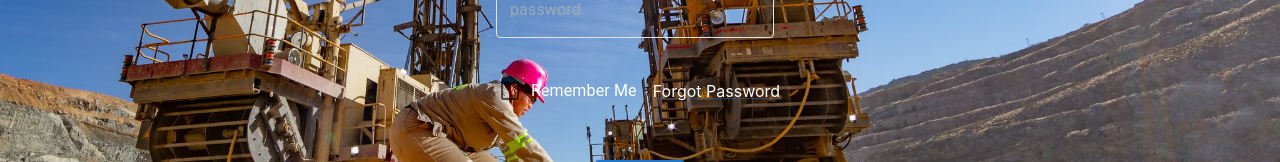
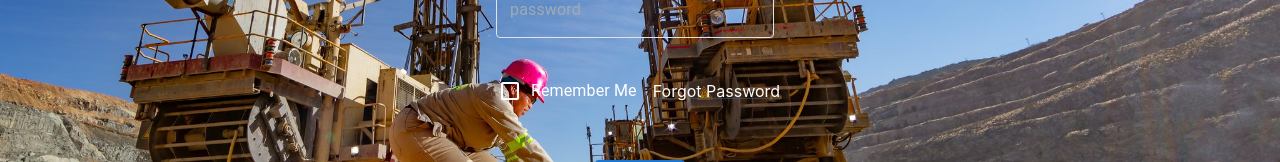
Before and after one commit to Charleswang8711/interview-flanders, a React (Create React App) app: page / in a window 1280 px wide. Shown: the part 366-528 px from the top of the page. Built offline with nearby package versions, Linux system fonts and the light colour scheme.

Commit message:
update css for checkbox

```diff
--- a/src/views/login/index.tsx
+++ b/src/views/login/index.tsx
@@ -77,7 +77,7 @@ export default function Login(): ReactElement {
       </div>
 
      <div className={styles.footer}>
-      <FormControlLabel className={styles.rememberMe} control={<Checkbox  />} label="Remember Me" />
+      <FormControlLabel className={styles.rememberMe} control={<Checkbox className={styles.checkbox}  />} label="Remember Me" />
       <Link href='#' className={styles.forgotPW} underline='always' >Forgot Password</Link>
      </div>
 
--- a/src/views/login/styles.module.css
+++ b/src/views/login/styles.module.css
@@ -39,6 +39,10 @@
 
     & .rememberMe {
       color: #ffffff;
+
+      & .checkbox {
+        color: #ffffff;
+      }
     }
 
     & .forgotPW {
```
